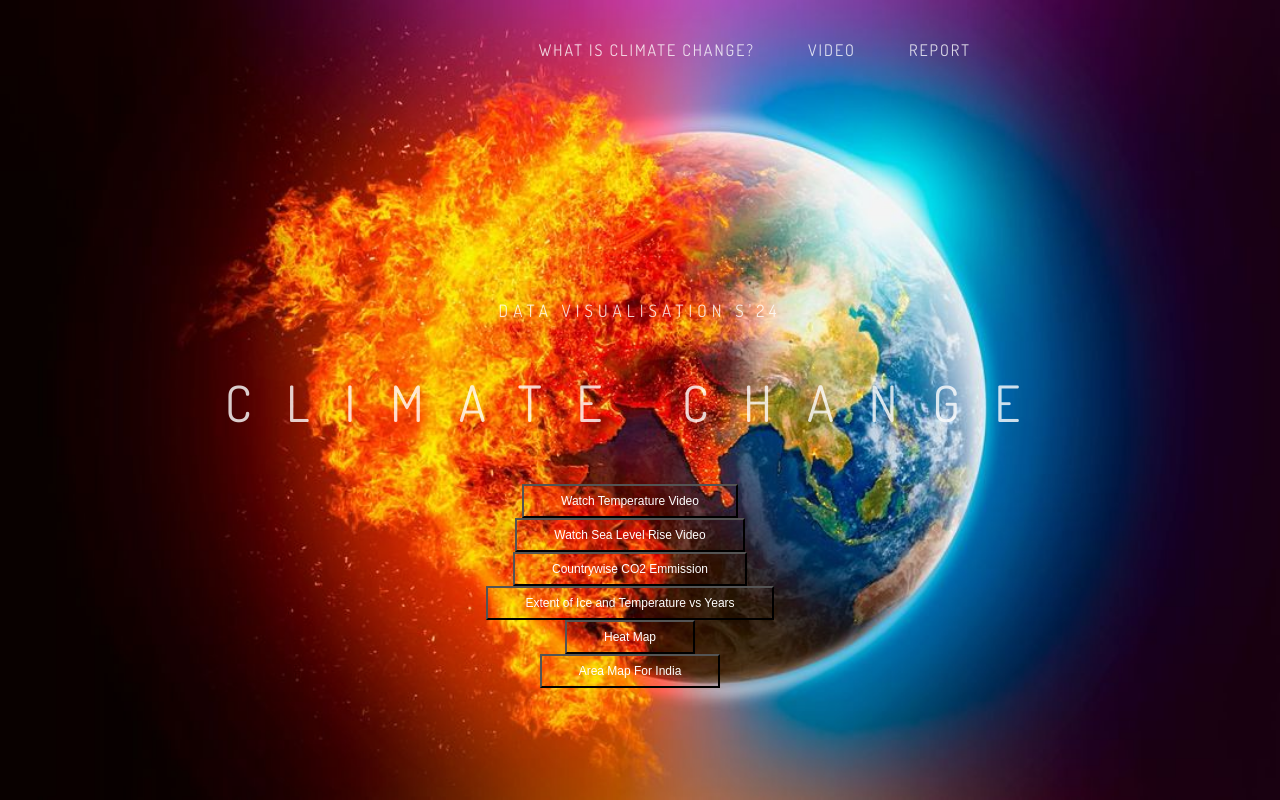
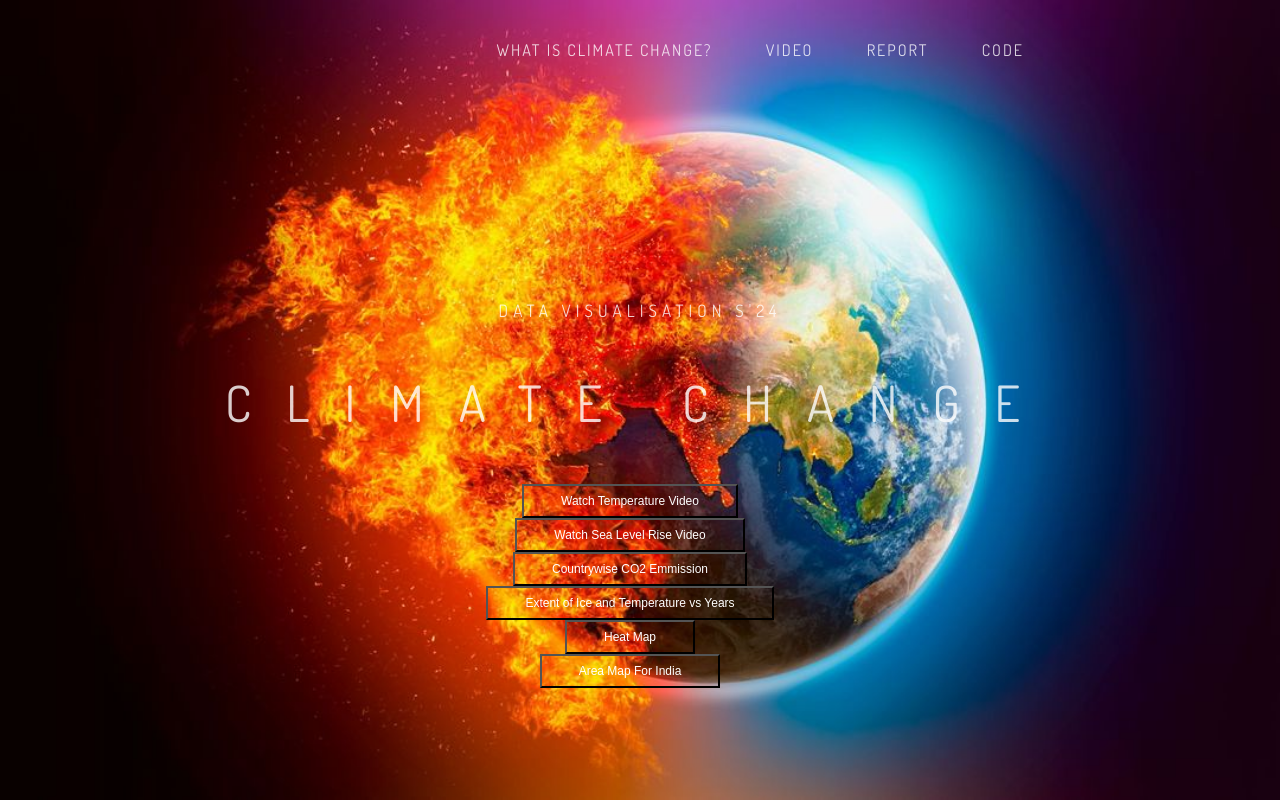
Before and after one commit to Harshit16468/data-vis-project, a Flask app: page / in a window 1280 px wide. Run offline with Flask 3, Linux system fonts and the light colour scheme; parts of the project's set-up code (start-up, migrations or seed data) failed here and were passed over.

Commit message:
all file

```diff
--- a/templates/i.html
+++ b/templates/i.html
@@ -13,9 +13,9 @@
 			<ul>
 				<li><a href="https://www.un.org/en/climatechange/what-is-climate-change/" >What is climate change?</a></li>
 
-				<li><a href="https://drive.google.com/drive/folders/1uMSxAQEmgbepQPsq2DP3BsnUb3hXK-ra">Video</a></li>
+				<li><a href="https://youtu.be/ODRs5FnDQAs">Video</a></li>
 				<li><a href="https://drive.google.com/file/d/1wRYtW4nd-ioFH1nhVAVPKL92TgrjqUqn/view?usp=drive_link">Report</a></li>
-				<li><a href="https://github.com/Harshit16468/data-vis-project"></a></li>
+				<li><a href="https://github.com/Harshit16468/data-vis-project">Code</a></li>
 			</ul>
 		</div>
 	</div>
```
